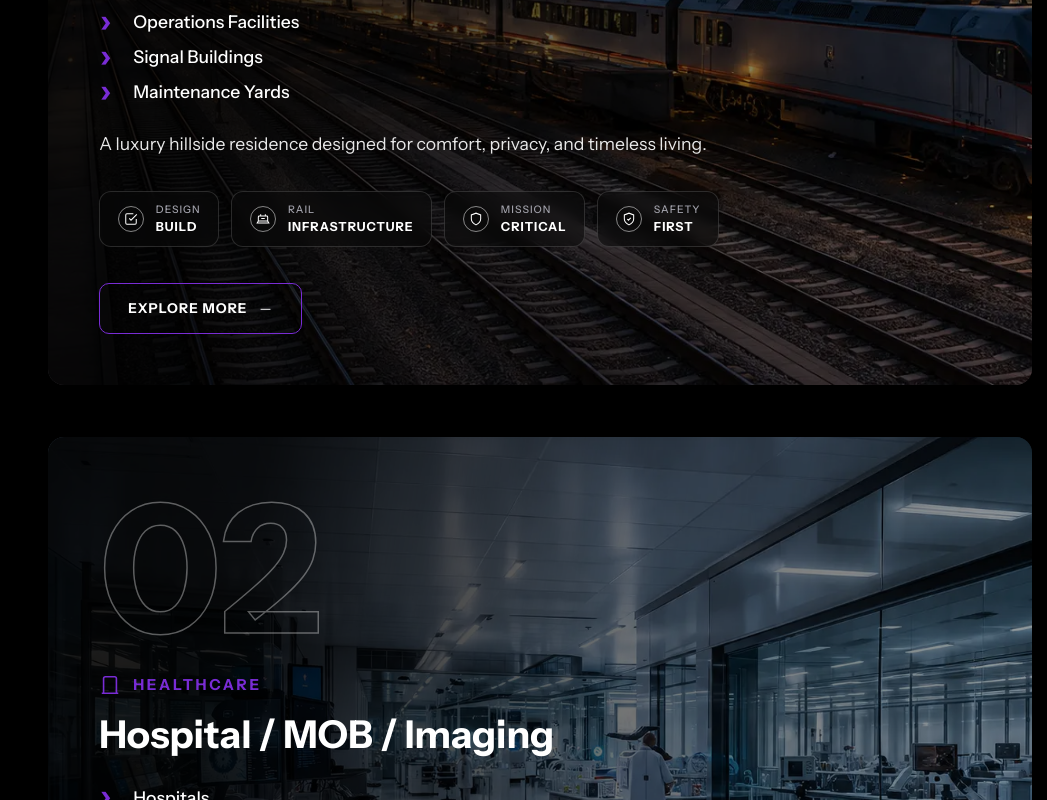
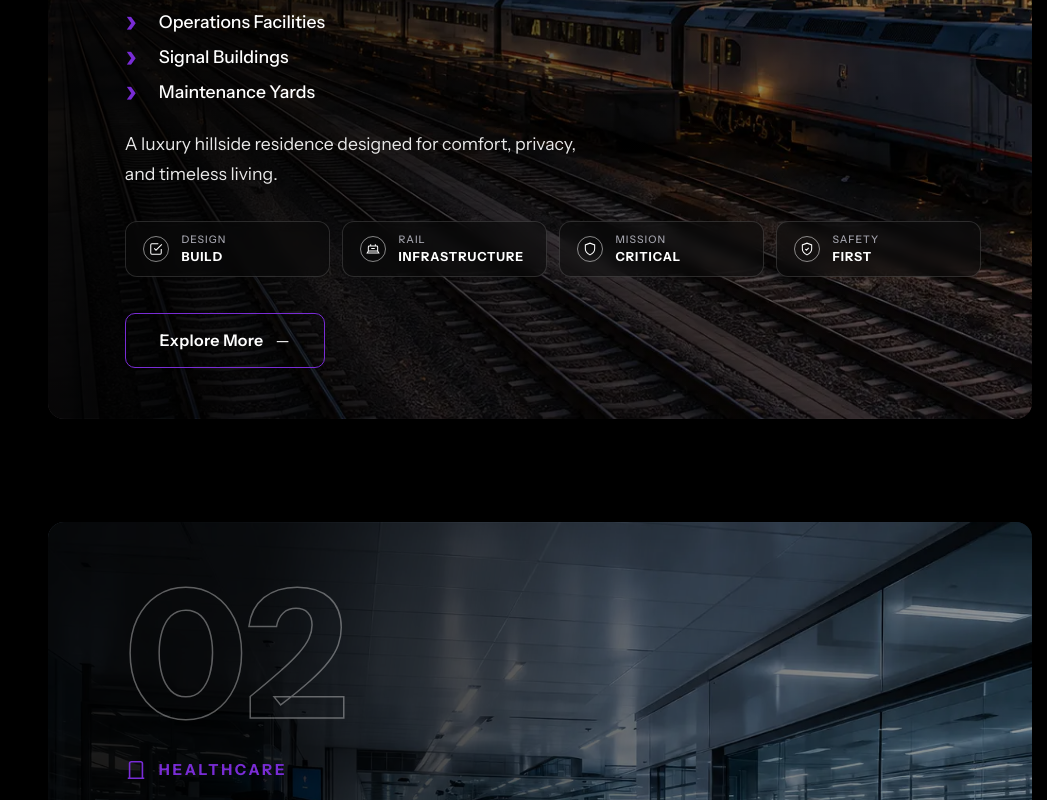
Before and after one commit to TaimoorWajid/website-320grit-angular, an Angular app: page / in a window 1280 px wide. Shown: the part 5400-6200 px from the top of the page, without its empty margins (233-1280 px from the left). Built offline with nearby package versions, Linux system fonts and the light colour scheme.

Commit message:
Markets: left padding, 2-line text, equal chips with hover, Explore More hover, card spacing per staging

```diff
--- a/src/app/features/home/components/home-markets/home-markets.component.scss
+++ b/src/app/features/home/components/home-markets/home-markets.component.scss
@@ -100,7 +100,7 @@
 .markets__cards {
   display: flex;
   flex-direction: column;
-  gap: clamp(2rem, 4vw, 4rem);
+  gap: clamp(4rem, 8vw, 8rem);
   padding-bottom: 2rem;
 }
 
@@ -136,7 +136,7 @@
   flex-direction: column;
   justify-content: center;
   width: 100%;
-  padding: clamp(2rem, 4vw, 4rem);
+  padding: clamp(2rem, 4vw, 4rem) clamp(2rem, 4vw, 4rem) clamp(2rem, 4vw, 4rem) clamp(3rem, 6vw, 6rem);
 }
 
 /* Giant outlined/ghost number. */
@@ -213,7 +213,7 @@
 
 .markets__text {
   margin: 0 0 2rem;
-  max-width: 60ch;
+  max-width: 30rem;
   color: #e8e8e8;
   font-size: 1.1rem;
   line-height: 1.7;
@@ -234,12 +234,25 @@
   display: flex;
   align-items: center;
   gap: 0.75rem;
+  flex: 1 1 0;
+  min-width: 0;
   padding: 0.7rem 1.1rem;
   background: rgba(10, 10, 10, 0.55);
   border: 1px solid rgba(255, 255, 255, 0.14);
   border-radius: 12px;
   backdrop-filter: blur(6px);
   -webkit-backdrop-filter: blur(6px);
+  transition:
+    background var(--grit-duration-fast) var(--grit-ease-smooth),
+    border-color var(--grit-duration-fast) var(--grit-ease-smooth),
+    transform var(--grit-duration-fast) var(--grit-ease-smooth);
+  cursor: default;
+}
+
+.markets__chip:hover {
+  background: rgba(121, 44, 213, 0.25);
+  border-color: var(--grit-accent-violet);
+  transform: translateY(-2px);
 }
 
 .markets__chip-icon {
@@ -281,25 +294,28 @@
   align-self: flex-start;
   display: inline-flex;
   align-items: center;
+  justify-content: center;
   gap: 0.75rem;
+  min-width: 200px;
   padding: 0.85rem 1.75rem;
   border: 1.5px solid var(--grit-accent-violet);
   border-radius: 10px;
   background: transparent;
   color: #fff;
-  font-size: 0.85rem;
-  font-weight: 700;
-  letter-spacing: 0.08em;
-  text-transform: uppercase;
+  font-size: 1rem;
+  font-weight: 600;
+  letter-spacing: 0.02em;
   text-decoration: none;
   transition:
     background var(--grit-duration-fast) var(--grit-ease-smooth),
-    border-color var(--grit-duration-fast) var(--grit-ease-smooth);
+    border-color var(--grit-duration-fast) var(--grit-ease-smooth),
+    transform var(--grit-duration-fast) var(--grit-ease-smooth);
 }
 
 .markets__explore:hover {
   background: var(--grit-accent-violet);
   border-color: var(--grit-accent-violet);
+  transform: translateY(-2px);
 }
 
 .markets__explore-dash {
@@ -345,6 +361,10 @@
     min-height: 560px;
   }
 
+  .markets__card-inner {
+    padding: clamp(1.5rem, 5vw, 2.5rem);
+  }
+
   .markets__number {
     font-size: clamp(6rem, 22vw, 9rem);
   }
```
